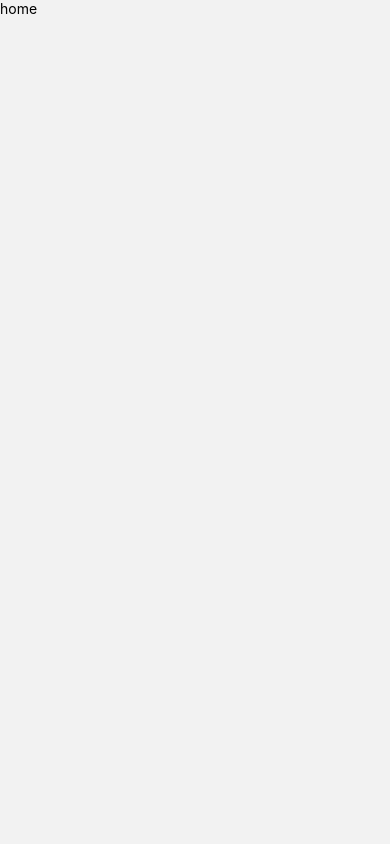
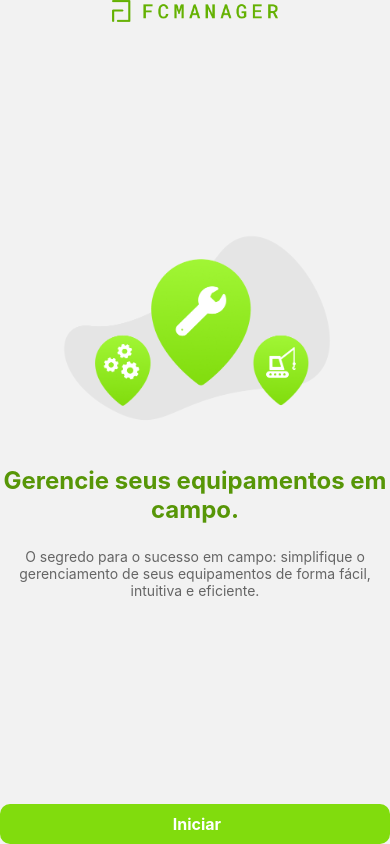
Before and after one commit to meta-build/field-crew-manager, a React Native app in the folder frontend/FCManager/: screen /Home in a window 390 px wide. Built offline with nearby package versions, Linux system fonts and the light colour scheme.

Commit message:
feat: style home screen

```diff
--- a/frontend/FCManager/src/screens/Home/index.tsx
+++ b/frontend/FCManager/src/screens/Home/index.tsx
@@ -1,12 +1,79 @@
 import React from 'react';
-import {Pressable, Text} from 'react-native';
+import {
+  Dimensions,
+  Image,
+  SafeAreaView,
+  StyleSheet,
+  Text,
+  View,
+} from 'react-native';
+import colors from '../../styles/variables';
+import Btn from '../../components/Button';
+import Title from '../../components/Title';
+
+const logo = require('../../assets/images/logo-1.png');
+const image = require('../../assets/images/home-image.png');
+
+const {width, height} = Dimensions.get('window');
 
 const Home = ({navigation}: any) => {
+  const goToList = () => {
+    navigation.navigate('ToolList');
+  };
+
   return (
-    <Pressable onPress={() => navigation.navigate('Profile')}>
-      <Text>home</Text>
-    </Pressable>
+    <SafeAreaView style={styles.container}>
+      <Image style={styles.logo} source={logo} />
+      <View style={styles.content}>
+        <Image style={styles.image} source={image} />
+        <Title
+          align="center"
+          color="green"
+          text="Gerencie seus equipamentos em campo."
+        />
+        <Text style={styles.text}>
+          O segredo para o sucesso em campo: simplifique o gerenciamento de seus
+          equipamentos de forma fácil, intuitiva e eficiente.
+        </Text>
+      </View>
+      <View style={styles.btnContainer}>
+        <Btn onPress={() => goToList()} styleType="filled" title="Iniciar" />
+      </View>
+    </SafeAreaView>
   );
 };
 
+const styles = StyleSheet.create({
+  container: {
+    width: width,
+    height: height,
+    alignItems: 'center',
+    paddingHorizontal: 16,
+    paddingVertical: 18,
+  },
+  logo: {
+    height: 22,
+    width: 166.22,
+  },
+  content: {
+    flex: 1,
+    width: '100%',
+    justifyContent: 'center',
+    alignItems: 'center',
+    gap: 24,
+  },
+  image: {
+    width: 286.59,
+    height: 203,
+    marginBottom: 12,
+  },
+  text: {
+    color: colors.dark_gray,
+    textAlign: 'center',
+  },
+  btnContainer: {
+    width: '100%',
+  },
+});
+
 export default Home;
```
